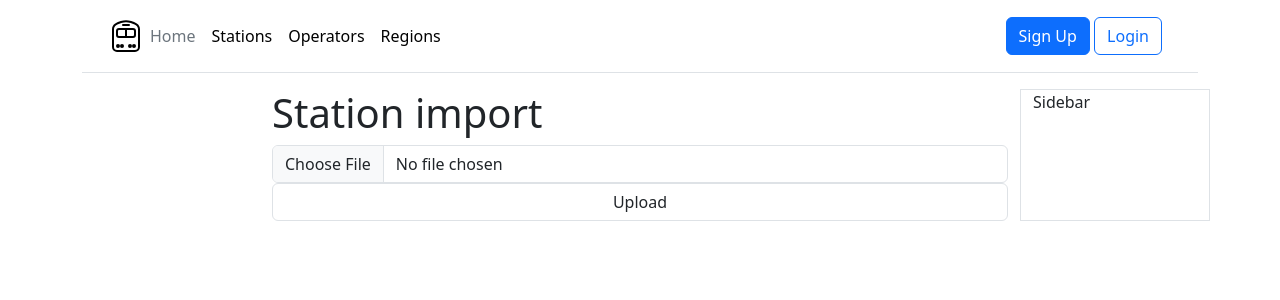
After one commit to Jonobennett/permanentway, a Rails app: template app/views/picop/stations/import.html.erb in a window 1280 px wide. The commit adds this page. Shown: the top 300 px of the page. Run offline with Rails 7, Linux system fonts and the light colour scheme; the template is opened without the code that fills it, so the values that code supplies are empty; parts of the project's set-up code (start-up, migrations or seed data) failed here and were passed over; some libraries are stand-ins or nearby versions.

Commit message:
Station import working crudely

```diff
--- a/app/views/picop/stations/_form.html.erb
+++ b/app/views/picop/stations/_form.html.erb
@@ -1,12 +1,7 @@
 <%= form_with model: [ :picop, station ] do |form| %>
-  <div>
-    <%= form.label :name %>
-    <%= form.text_field :name, required: true, autofocus: true %>
-  </div>
-
   <div class="mb-3">
-    <%= form.label :operator, class: "form-label" %>
-    <%= form.collection_select :operator_id, Operator.order(:name), :id, :name %>
+    <%= form.label :name, class: "form-label" %>
+    <%= form.text_field :name, required: true, autofocus: true, class: "form-control" %>
   </div>
 
   <div class="mb-3">
@@ -15,6 +10,16 @@
   </div class="mb-3">
 
   <div class="mb-3">
+    <%= form.label :operator, class: "form-label" %>
+    <%= form.collection_select :operator_id, Operator.order(:name), :id, :name, {}, { :class => "form-control"} %>
+  </div>
+
+  <div class="mb-3">
+    <%= form.label :region, class: "form-label" %>
+    <%= form.collection_select :region_id, Region.order(:name), :id, :name, {}, { :class => "form-control"} %>
+  </div>
+
+  <div class="mb-3">
     <%= form.submit class: "btn btn-primary" %>
   </div>
 <% end %>
--- /dev/null
+++ b/app/views/picop/stations/import.html.erb
@@ -0,0 +1,6 @@
+<h1>Station import</h1>
+<%= form_with url: "upload" do |form| %>
+    <%= form.file_field :csv_file, class: "form-control" %>
+    <%= hidden_field_tag :authenticity_token, form_authenticity_token %>
+    <%= form.submit "Upload", class: "form-control" %>
+<% end %>
--- a/app/views/picop/stations/index.html.erb
+++ b/app/views/picop/stations/index.html.erb
@@ -5,14 +5,14 @@
 <tr>
     <th>Name</th>
     <th>CRS Code</th>
-    <th>Country</th>
+    <th>Region</th>
 </tr>
 
 <% @stations.each do |station| %>
 <tr>
     <td><%= link_to station.name, picop_station_path(station) %></td>
     <td><%= station.crscode %></td>
-    <td><%= station.country %></td>
+    <td><%= station.region.name %></td>
 </tr>
 <% end %>
 </table>
--- /dev/null
+++ b/app/views/picop/stations/upload.html.erb
@@ -0,0 +1,3 @@
+<h1>Upload complete</h1>
+<p><%= @updated %> stations updated</p>
+<p><%= @created %> stations created</p>
--- a/app/views/stations/index.html.erb
+++ b/app/views/stations/index.html.erb
@@ -3,14 +3,16 @@
 <tr>
     <th>Name</th>
     <th>CRS Code</th>
-    <th>Country</th>
+    <th>Region</th>
+    <th>Operator</th>
 </tr>
 
 <% @stations.each do |station| %>
 <tr>
     <td><%= link_to station.name, station_path(station.crscode) %></td>
     <td><%= station.crscode %></td>
-    <td><%= station.country %></td>
+    <td><%= station.region.name %></td>
+    <td><%= station.operator.name unless station.operator.nil? %></td>
 </tr>
 <% end %>
 </table>
--- a/config/routes.rb
+++ b/config/routes.rb
@@ -16,6 +16,9 @@ Rails.application.routes.draw do
   namespace :email do
     resources :confirmations, param: :token, only: [ :show ]
   end
+
+  get "/picop/stations/import", to: "picop/stations#import"
+  post "/picop/stations/upload", to: "picop/stations#upload"
 
   namespace :picop do
     resources :operators
--- /dev/null
+++ b/db/migrate/20260506165243_remove_country_from_station.rb
@@ -0,0 +1,5 @@
+class RemoveCountryFromStation < ActiveRecord::Migration[8.1]
+  def change
+    remove_column :stations, :country, :string
+  end
+end
```
Also changed, not shown: app/controllers/picop/stations_controller.rb (+28 -0 lines), db/schema.rb, lib/tasks/importall.rake.
